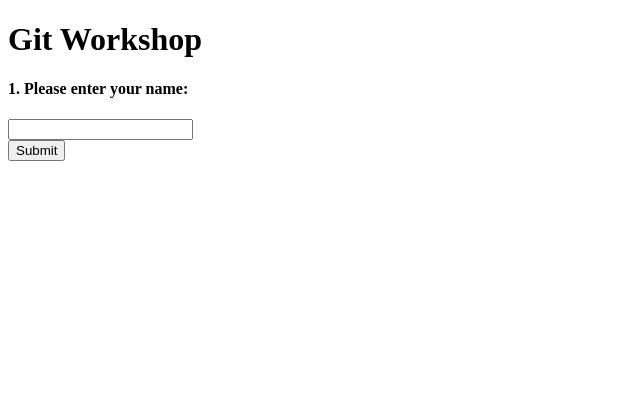
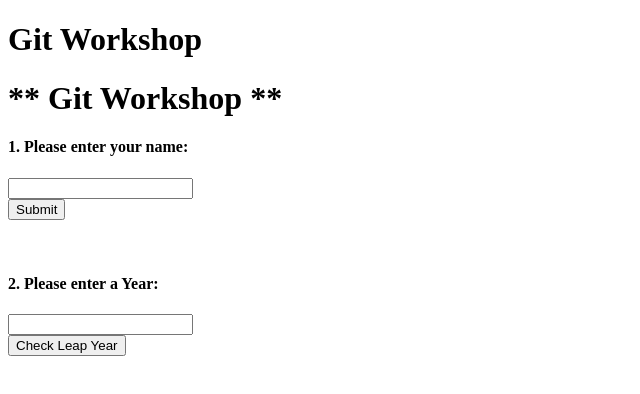
Before and after one commit to dwu68/test_1234, a plain HTML site: page index.html in a window 1280 px wide. Shown: the whole page, without its empty margins (0-640 px from the left). Drawn offline with Linux system fonts and the light colour scheme.

Commit message:
add check leap year

```diff
--- a/index.html
+++ b/index.html
@@ -13,6 +13,12 @@
         <h1>Git Workshop</h1>
      </header>
 
+    <!-- Page content -->
+    <div class="main">
+        <header>
+                <h1 class="rainbow-text">** Git Workshop **</h1>
+        </header>
+
         <section>
             <label for="year"><h4>1. Please enter your name: </h4></label>
             <input type="text" id="Name"><br>
@@ -20,6 +26,15 @@
             <br>
             <p id="welcome_msg" class="rainbow-text"></p>
         </section>
+        <br>
+        <section>
+            <label for="year"><h4>2. Please enter a Year: </h4></label>
+            <input type="text" id="year"><br>
+            <button onclick="checkLeapYear()">Check Leap Year</button>
+            <br>
+            <p id="result" class="rainbow-text"></p>
+        </section>
+    </div>
 
 </body>
 </html>
--- a/js/app.js
+++ b/js/app.js
@@ -12,3 +12,20 @@ function nameCheck(){
         document.getElementById("welcome_msg").innerHTML = "Welcome!";
     }
 }
+
+function checkLeapYear() {
+    //clear for resubmits
+    document.getElementById("result").innerHTML = "";
+
+    var year = document.getElementById("year").value;
+    var answer = "Not a leap year"
+
+    if (year % 4 == 0) {
+        answer = "It's a leap year!";
+    }
+    if (year % 100 == 0) {
+        answer = "Not a leap year";
+    }
+    if (year % 100 == 0 && year % 400 == 0) {
+        answer = "It's a leap year!";
+    }
```
Lines whose indentation alone changed are shown as unchanged.
